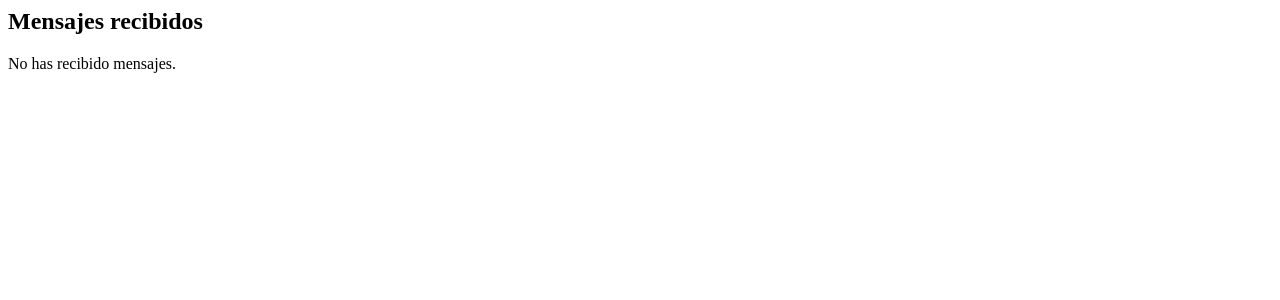
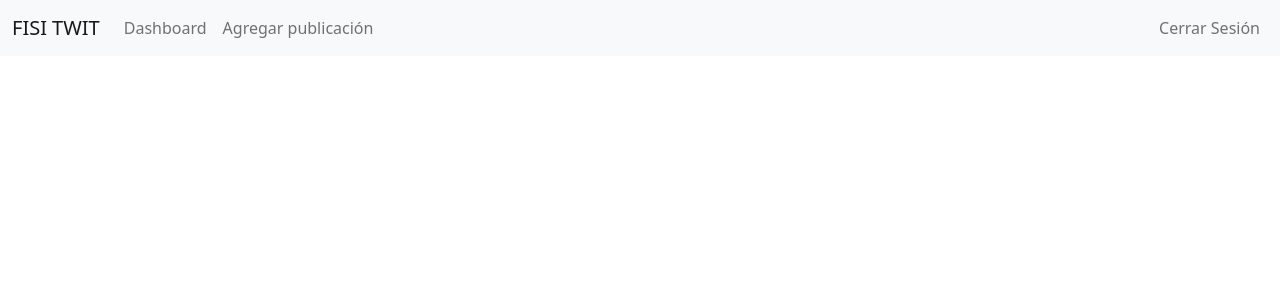
Before and after one commit to JesusMachaca/Sist_Dist-2, a Flask app: page /mensajes/recibidos in a window 1280 px wide. Shown: the top 300 px of the page. Run offline with Flask 3, Linux system fonts and the light colour scheme; the visitor is signed in with stand-in values (Sample User, id 1); data that the repository does not hold is empty; some libraries are stand-ins or nearby versions.

Commit message:
Update mensajes_recibidos.html

```diff
--- a/templates/mensajes_recibidos.html
+++ b/templates/mensajes_recibidos.html
@@ -1,25 +1,42 @@
-<div class="container">
-    <h2>Mensajes recibidos</h2>
-    {% if mensajes %}
-    <table class="table table-striped">
-        <thead>
-            <tr>
-                <th>Mensaje</th>
-                <th>De</th>
-                <th>Fecha</th>
-            </tr>
-        </thead>
-        <tbody>
-            {% for mensaje in mensajes %}
-            <tr>
-                <td>{{ mensaje[0] }}</td>
-                <td>{{ mensaje[1] }} {{ mensaje[2] }}</td>
-                <td>{{ mensaje[3] }}</td>
-            </tr>
-            {% endfor %}
-        </tbody>
-    </table>
-    {% else %}
-    <p>No has recibido mensajes.</p>
-    {% endif %}
-</div>
+<!DOCTYPE html>
+<html lang="es">
+<head>
+    <meta charset="UTF-8">
+    <meta name="viewport" content="width=device-width, initial-scale=1.0">
+    <title>FISI TWIT</title>
+    <!-- Bootstrap CSS -->
+    <link href="https://cdn.jsdelivr.net/npm/bootstrap@5.1.3/dist/css/bootstrap.min.css" rel="stylesheet">
+</head>
+<body>
+    <!-- Barra de navegación -->
+    <nav class="navbar navbar-expand-lg navbar-light bg-light">
+        <div class="container-fluid">
+            <a class="navbar-brand" href="#">FISI TWIT</a>
+            <button class="navbar-toggler" type="button" data-bs-toggle="collapse" data-bs-target="#navbarNav" aria-controls="navbarNav" aria-expanded="false" aria-label="Toggle navigation">
+                <span class="navbar-toggler-icon"></span>
+            </button>
+            <div class="collapse navbar-collapse" id="navbarNav">
+                <ul class="navbar-nav me-auto mb-2 mb-lg-0">
+                    <li class="nav-item">
+                        <a class="nav-link" href="{{ url_for('dashboard') }}">Dashboard</a>
+                    </li>
+                    <li class="nav-item">
+                        <a class="nav-link" href="{{ url_for('page_registro_publicacion') }}">Agregar publicación</a>
+                    </li>
+                </ul>
+                <ul class="navbar-nav">
+                    <li class="nav-item">
+                        <a class="nav-link" href="{{ url_for('logout') }}">Cerrar Sesión</a>
+                    </li>
+                </ul>
+            </div>
+        </div>
+    </nav>
+
+    <!-- Aquí se renderiza el contenido específico de cada página -->
+    {% block body %}{% endblock %}
+
+    <!-- Bootstrap JS -->
+    <script src="https://cdn.jsdelivr.net/npm/bootstrap@5.1.3/dist/js/bootstrap.bundle.min.js"></script>
+</body>
+</html>
```
